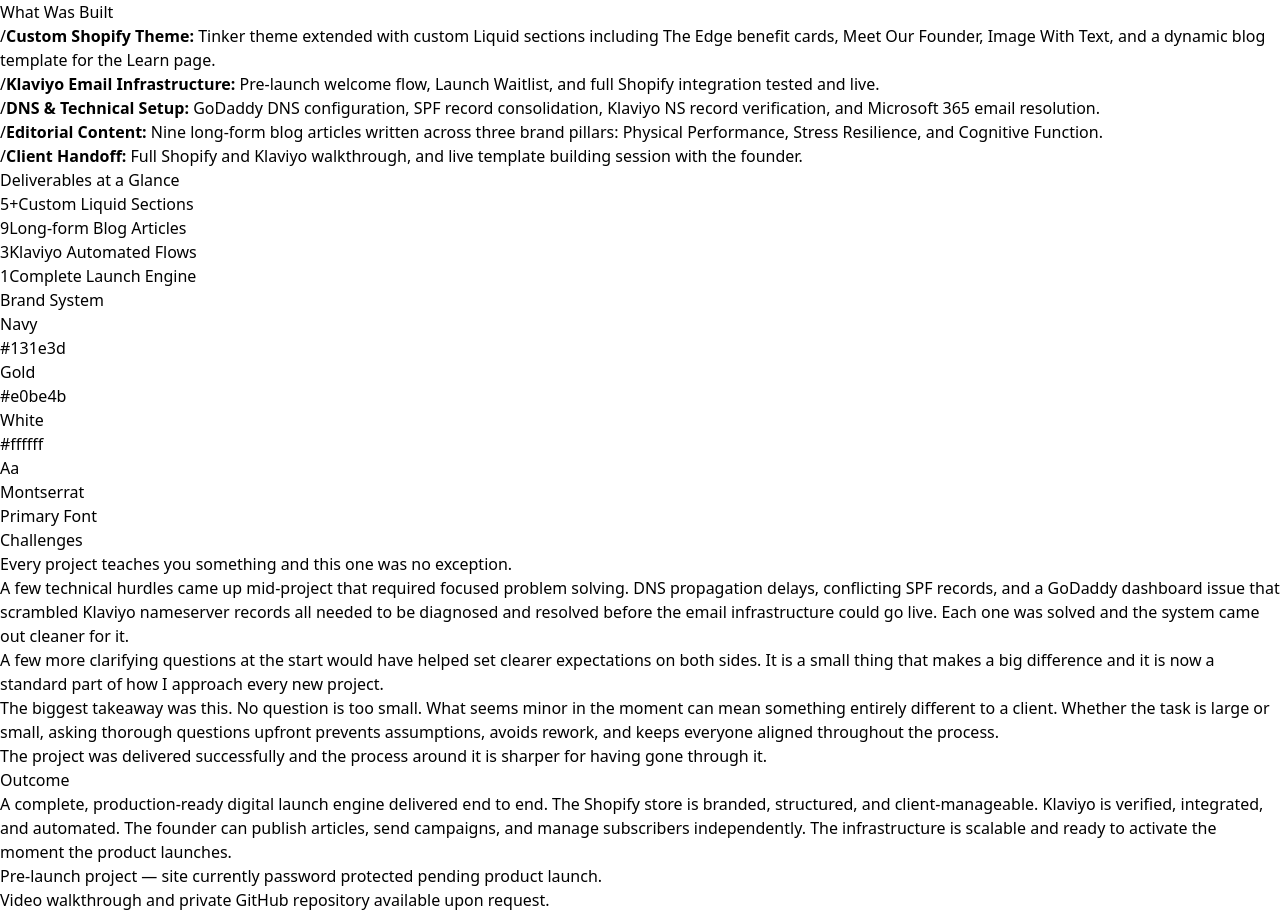
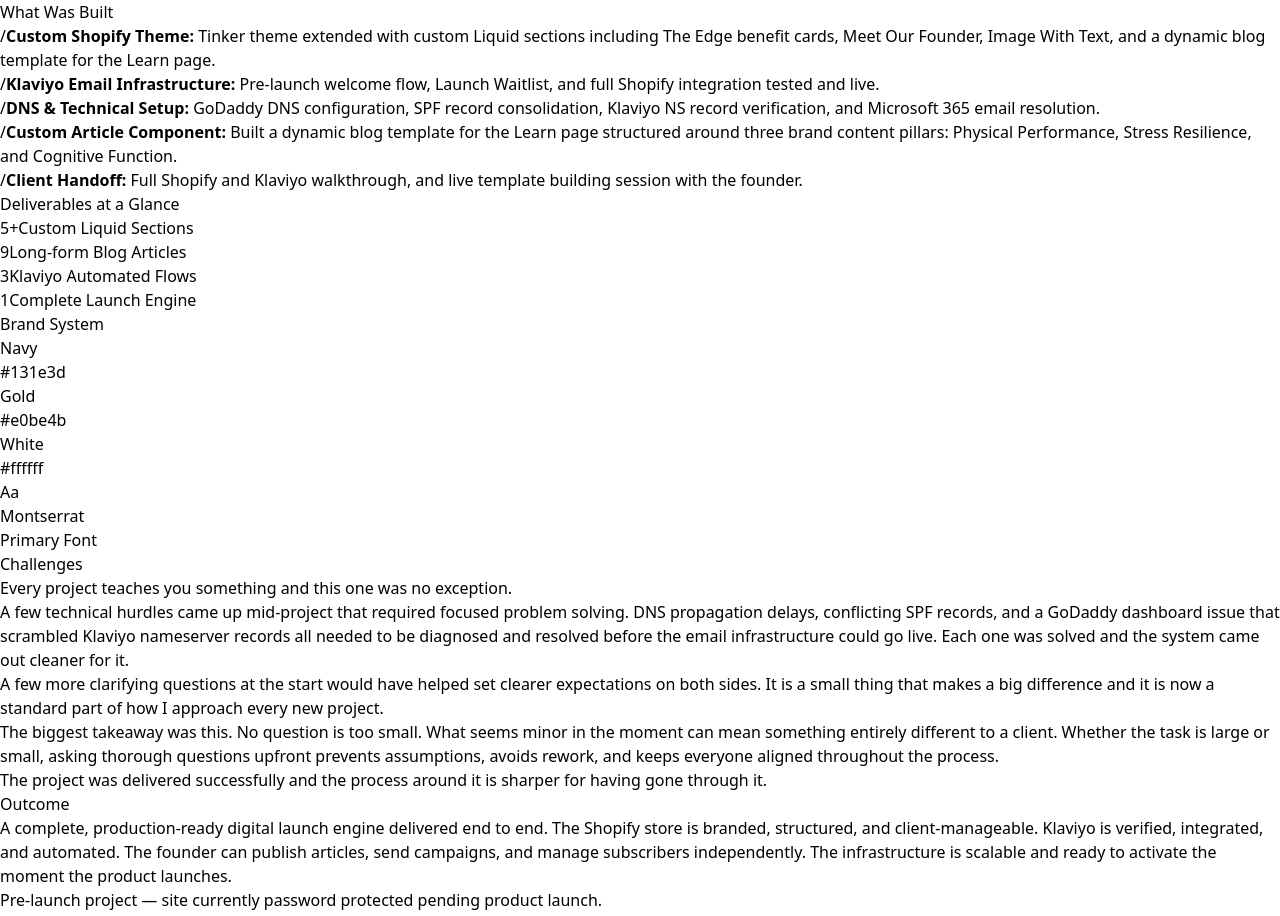
Before and after one commit to rpg225/tailwind-portfolio, a React (Vite) app: page /thrivevantagecase-study in a window 1280 px wide. Shown: the part 1344-2260 px from the top of the page. Built offline with nearby package versions, Linux system fonts and the light colour scheme.

Commit message:
reframed article section.

```diff
--- a/src/components/ThriveVantageCaseStudy.jsx
+++ b/src/components/ThriveVantageCaseStudy.jsx
@@ -135,7 +135,7 @@
               </li>
               <li className="flex gap-3">
                 <span className="text-amber-400 font-bold">/</span>
-                <span><strong>Editorial Content:</strong> Nine long-form blog articles written across three brand pillars: Physical Performance, Stress Resilience, and Cognitive Function.</span>
+                <span><strong>Custom Article Component:</strong> Built a dynamic blog template for the Learn page structured around three brand content pillars: Physical Performance, Stress Resilience, and Cognitive Function.</span>
               </li>
               <li className="flex gap-3">
                 <span className="text-amber-400 font-bold">/</span>
```
